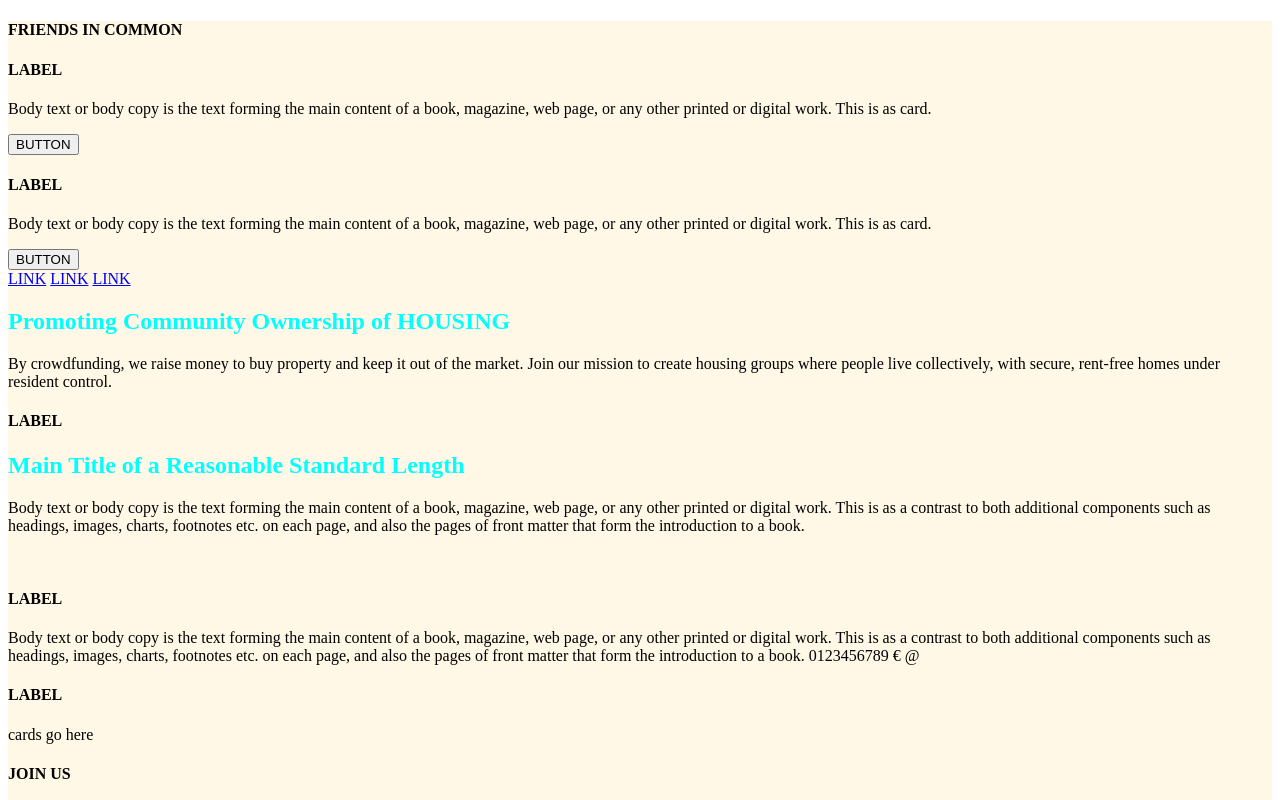
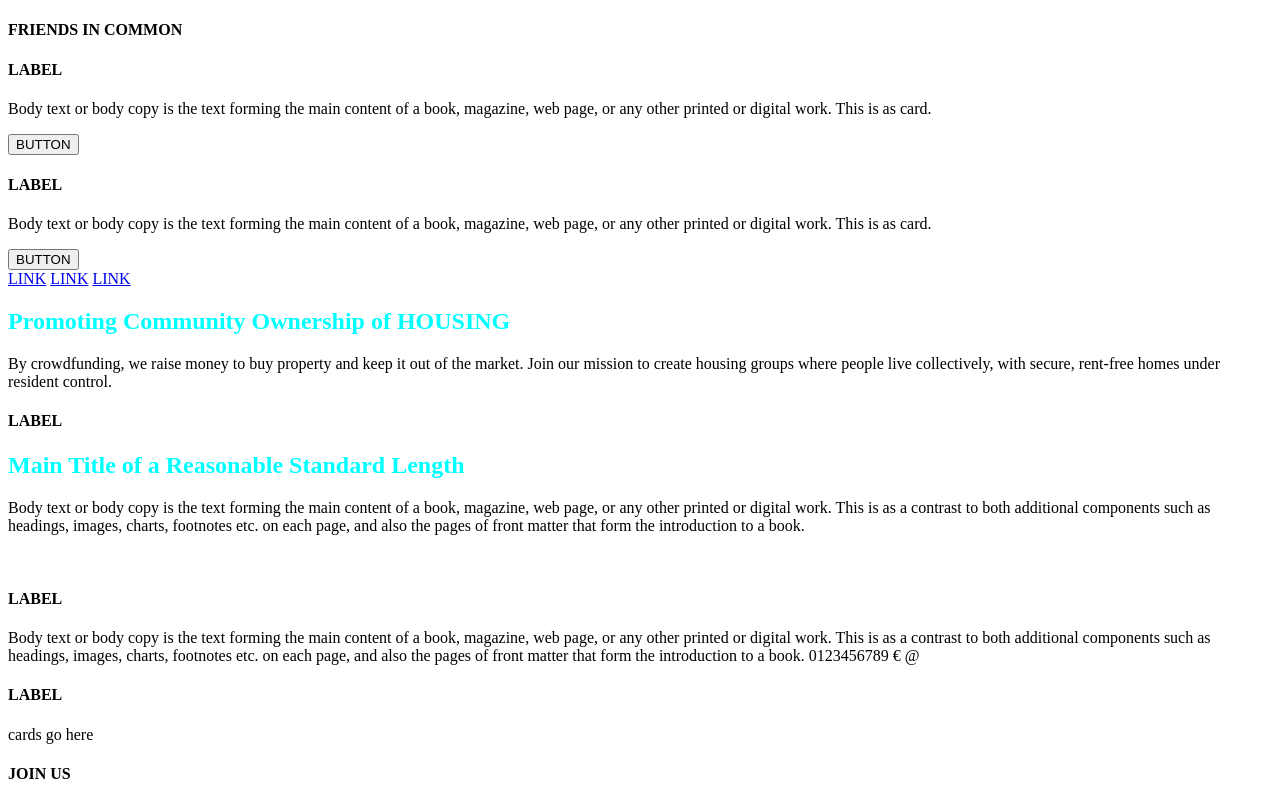
Before and after one commit to pessi-v/fic-website, a SvelteKit app: page / in a window 1280 px wide. Shown: the top 800 px of the page. Built offline with nearby package versions, Linux system fonts and the light colour scheme.

Commit message:
try with regular css

```diff
--- /dev/null
+++ b/src/app.css
@@ -0,0 +1,12 @@
+// :root {
+// 	--color-primary: #fff8e6;
+// }
+
+h1,
+h2 {
+	color: aqua;
+}
+
+// .heroSection {
+// 	background-color: var(--color-primary);
+// }
--- a/src/app.scss
+++ /dev/null
@@ -1,12 +0,0 @@
-:root {
-	--color-primary: #fff8e6;
-}
-
-h1,
-h2 {
-	color: aqua;
-}
-
-.heroSection {
-	background-color: var(--color-primary);
-}
--- a/src/routes/+layout.svelte
+++ b/src/routes/+layout.svelte
@@ -1,5 +1,5 @@
 <script>
-	import '../app.scss';
+	import '../app.css';
 </script>
 
 <slot />
```
